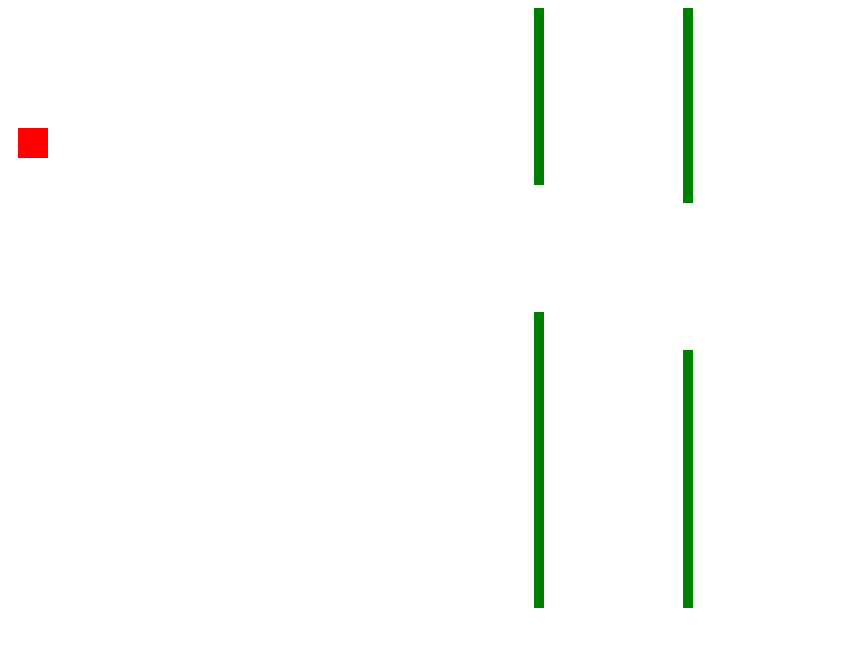
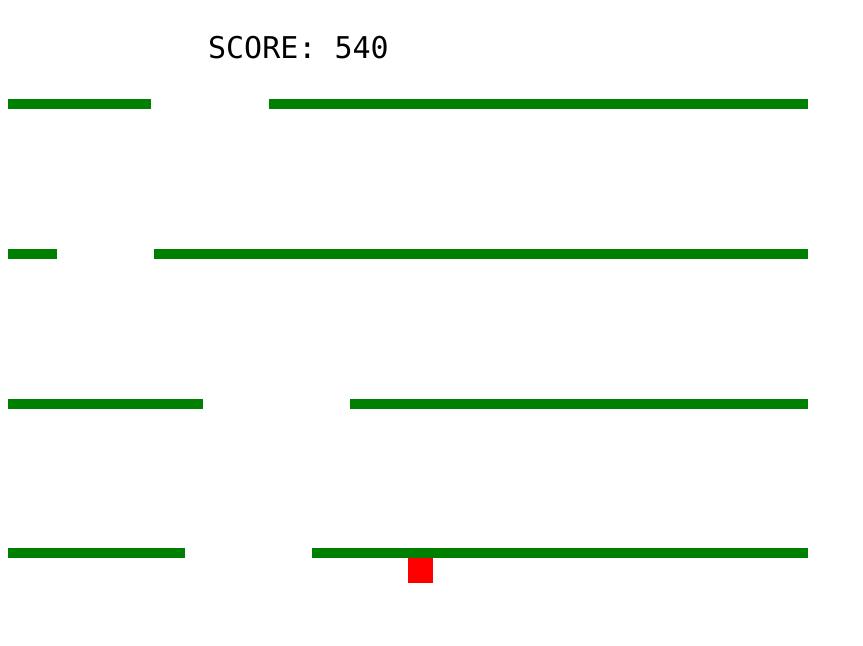
Before and after one commit to Danster3/Obstacles, a plain HTML site: page index.html in a window 1280 px wide. Shown: the whole page, without its empty margins (0-863 px from the left). Drawn offline with Linux system fonts and the light colour scheme.

Commit message:
score feature

```diff
--- a/index.html
+++ b/index.html
@@ -58,6 +58,7 @@
         var myObstacles = [];
         var mySound;
         var myMusic;
+        var myScore;
 
         var screenHeight = window.screen.height;
         var screenWidth = window.screen.width;
@@ -89,9 +90,10 @@
 
 
         function startGame() {
-            myGamePiece = new component(30, 30, "red", 10, 120);
+            myGamePiece = new component(25, 25, "red", screenWidth / 2, screenHeight - 50, 'player');
             mySound = new sound("sound/bounce.mp3");
             myMusic = new sound("sound/Still Woozy - LAVA (Official Video).mp3");
+            myScore = new component("30px", "Consolas", "black", screenWidth / 4, 50, "text");
             myMusic.play();
             myGameArea.start();
         }
@@ -106,7 +108,7 @@
                 this.context = this.canvas.getContext("2d");
                 document.body.insertBefore(this.canvas, document.body.childNodes[0]);
                 this.frameNo = 0;
-                this.interval = setInterval(updateGameArea, 20);
+                this.interval = setInterval(updateGameArea, 10);
             },
             stop: function () {
                 clearInterval(this.interval);
@@ -116,17 +118,24 @@
             }
         }
 
-        function component(width, height, color, x, y) {
+        function component(width, height, color, x, y, type) {
             this.width = width;
             this.height = height;
             this.speedX = 0;
             this.speedY = 0;
             this.x = x;
             this.y = y;
+            this.type = type;
             this.update = function () {
                 ctx = myGameArea.context;
-                ctx.fillStyle = color;
-                ctx.fillRect(this.x, this.y, this.width, this.height);
+                if (this.type == "text") {
+                    ctx.font = this.width + " " + this.height;
+                    ctx.fillStyle = color;
+                    ctx.fillText(this.text, this.x, this.y);
+                } else {
+                    ctx.fillStyle = color;
+                    ctx.fillRect(this.x, this.y, this.width, this.height);
+                }
             }
             this.newPos = function () {
                 this.x += this.speedX;
@@ -150,7 +159,7 @@
         }
 
         function updateGameArea() {
-            var x, height, gap, minHeight, maxHeight, minGap, maxGap;
+            var y, width, gap, minWidth, maxWidth, minGap, maxGap;
             for (i = 0; i < myObstacles.length; i += 1) {
                 if (myGamePiece.crashWith(myObstacles[i])) {
                     mySound.play();
@@ -158,24 +167,31 @@
                     myGameArea.stop();
                     return;
                 }
+                if (myObstacles[i].y > 200) {
+                    //myObstacales.splice(i,1);
+                    //  delete myObstacles[i];
+                    console.log('remove element: ' + i);
+                }
             }
             myGameArea.clear();
             myGameArea.frameNo += 1;
             if (myGameArea.frameNo == 1 || everyinterval(150)) {
-                x = myGameArea.canvas.width;
-                minHeight = 20;
-                maxHeight = 200;
-                height = Math.floor(Math.random() * (maxHeight - minHeight + 1) + minHeight);
+                y = myGameArea.canvas.width;
+                minWidth = 20;
+                maxWidth = 200;
+                width = Math.floor(Math.random() * (maxWidth - minWidth + 1) + minWidth);
                 minGap = 50;
                 maxGap = 200;
                 gap = Math.floor(Math.random() * (maxGap - minGap + 1) + minGap);
-                myObstacles.push(new component(10, height, "green", x, 0));
-                myObstacles.push(new component(10, x - height - gap, "green", x, height + gap));
+                myObstacles.push(new component(width, 10, "green", 0, 0, 'Obstacles'));
+                myObstacles.push(new component(y - width - gap, 10, "green", width + gap, 0, 'Obstacles'));
             }
             for (i = 0; i < myObstacles.length; i += 1) {
-                myObstacles[i].x -= 1;
+                myObstacles[i].y += 1;
                 myObstacles[i].update();
             }
+            myScore.text = "SCORE: " + myGameArea.frameNo;
+            myScore.update();
             myGamePiece.newPos();
             myGamePiece.update();
         }
```
